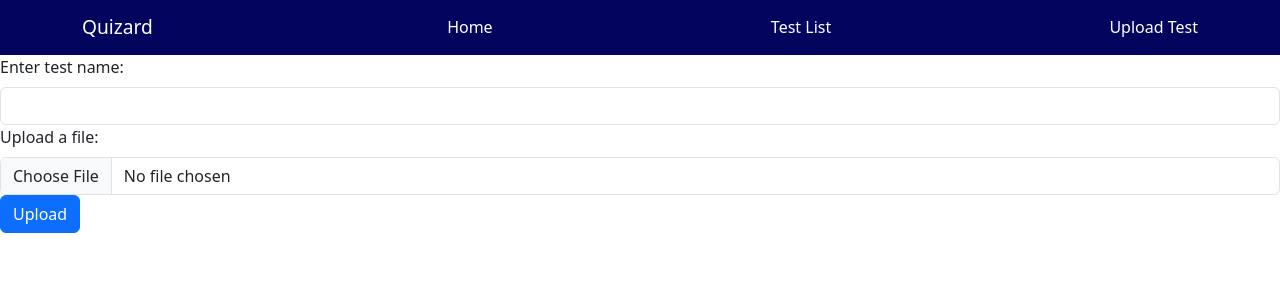
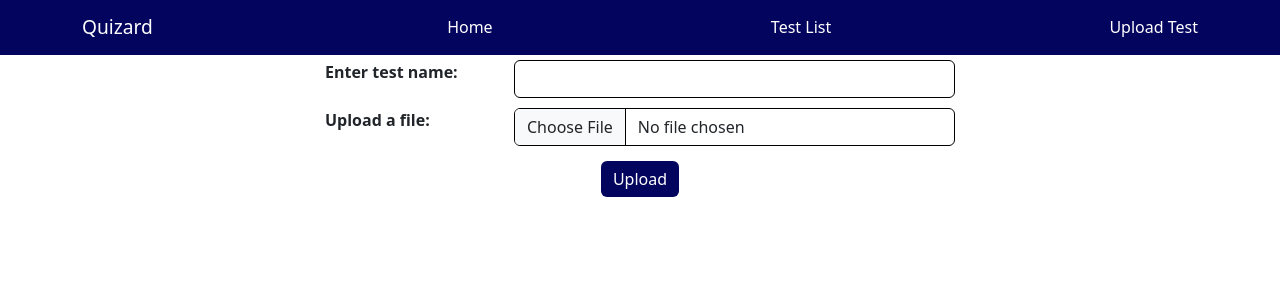
Before and after one commit to MinnThet-Ko/quizard, a React (Vite) app: page /test/upload in a window 1280 px wide. Shown: the top 300 px of the page. Built offline with nearby package versions, Linux system fonts and the light colour scheme.

Commit message:
Commit on 07/11/2024 09:32 AM - Updated the style for TestUpload page. - Currently updating the UI for TestList page.

```diff
--- /dev/null
+++ b/src/assets/styles/test-item-card.styles.css
@@ -0,0 +1,22 @@
+.test-item-card {
+    background-color: #71757e;
+    padding: 5px;
+    margin-top: 5px;
+    margin-bottom: 10px;
+    display: flex;
+    flex-direction: row;
+    align-content: space-evenly;
+}
+
+.test-card-title {
+    font-weight: bold;
+}
+
+.test-card-button  {
+    background-color: #045e03;
+    border: none;
+}
+
+.test-card-button :hover {
+    background-color: #045e03;
+}
--- /dev/null
+++ b/src/assets/styles/test-upload.styles.css
@@ -0,0 +1,37 @@
+.upload-form-container {
+    margin: auto;
+    width: 50%;
+}
+
+.upload-form {
+    display: flex;
+    flex-direction: column;
+}
+.form-input-container {
+    display: flex;
+    flex-direction: row;
+    align-self: flex-start;
+    margin: auto;
+    width: 100%;
+    padding: 5px;
+}
+
+.form-label {
+    width: 30%;
+    font-weight: bold;
+    font-size: medium;
+    justify-items: center;
+}
+
+.form-input {
+    width: 70%;
+    border: 1px solid black;
+}
+
+.submit-button {
+    align-self: center;
+    margin: 10px;
+    background-color: #03045E;
+    color: white;
+    border: none;
+}
--- /dev/null
+++ b/src/components/TestItemCard.jsx
@@ -0,0 +1,14 @@
+import { Button } from "react-bootstrap"
+import "../assets/styles/test-item-card.styles.css"
+
+function TestItemCard({test}){
+    return (
+        <div className="test-item-card">
+            <div className="test-card-title">{test.test_name}</div>
+            <Button className="test-card-button">Take the test</Button>
+        </div>
+
+    )
+}
+
+export default TestItemCard
--- a/src/pages/TestList.jsx
+++ b/src/pages/TestList.jsx
@@ -4,6 +4,7 @@ import db from "../firebase"
 import { Link } from "react-router-dom"
 import "bootstrap/dist/css/bootstrap.css"
 import { Col, Container, Row } from "react-bootstrap"
+import TestItemCard from "../components/TestItemCard"
 
 function TestList() {
     const [testList, setTestList] = useState([])
@@ -28,15 +29,15 @@ function TestList() {
         <Container>
             <Row>
                 <Col>
-                    <ul>
+
                         {
                             testList.map((test) => {
-                                return <li>
-                                    <Link key={test.test_id} to={{ pathname: '/test/' + test.test_id }}>{test.test_name}</Link>
-                                </li>
+                                return (
+                                    <TestItemCard test={test}/>
+                                )
                             })
                         }
-                    </ul>
+
                 </Col>
             </Row>
 
--- a/src/pages/TestUpload.jsx
+++ b/src/pages/TestUpload.jsx
@@ -3,6 +3,7 @@ import { Button, Form, FormControl, FormGroup, FormLabel } from "react-bootstrap
 import * as XLSX from "xlsx"
 import db from "../firebase"
 import { addDoc, collection } from "firebase/firestore";
+import "../assets/styles/test-upload.styles.css";
 
 function TestUpload() {
 
@@ -21,7 +22,6 @@ function TestUpload() {
             sheetData.map((row) => {
                 questions.push({ question: row.question, answer: row.answer });
             })
-            console.log(questions)
             setFileData(questions)
         }
         reader.readAsArrayBuffer(file);
@@ -39,17 +39,20 @@ function TestUpload() {
         setTestName(e.target.value);
     }
     return (<>
-        <Form onSubmit={handleFormSubmit}>
-            <FormGroup>
-                <FormLabel>Enter test name:</FormLabel>
-                <FormControl type="text" onChange={handleTestNameChange} />
-            </FormGroup>
-            <FormGroup>
-                <FormLabel>Upload a file:</FormLabel>
-                <FormControl type="file" onChange={handleFileUpload} />
-            </FormGroup>
-            <Button type="submit">Upload</Button>
-        </Form>
+        <div className="upload-form-container">
+            <Form onSubmit={handleFormSubmit} className="upload-form">
+                <FormGroup className="form-input-container">
+                    <FormLabel className="form-label">Enter test name:</FormLabel>
+                    <FormControl className="form-input" type="text" onChange={handleTestNameChange} />
+                </FormGroup>
+                <FormGroup className="form-input-container">
+                    <FormLabel className="form-label">Upload a file:</FormLabel>
+                    <FormControl className="form-input" type="file" onChange={handleFileUpload} />
+                </FormGroup>
+                <Button className="submit-button" type="submit">Upload</Button>
+            </Form>
+        </div>
+
     </>)
 }
 
```
